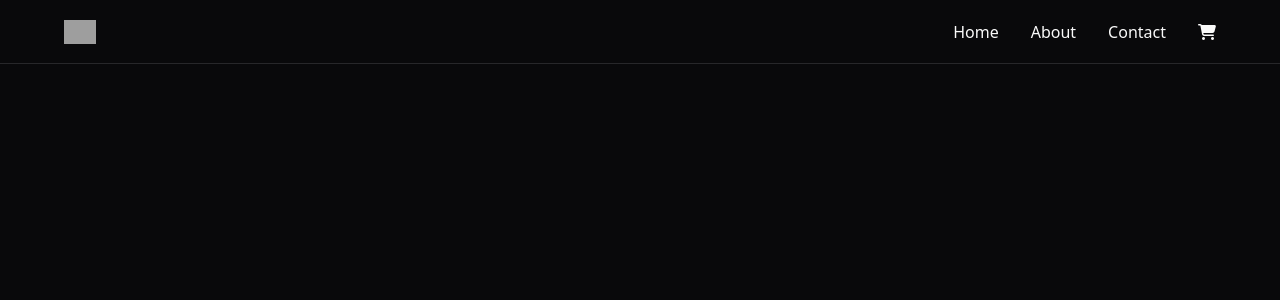
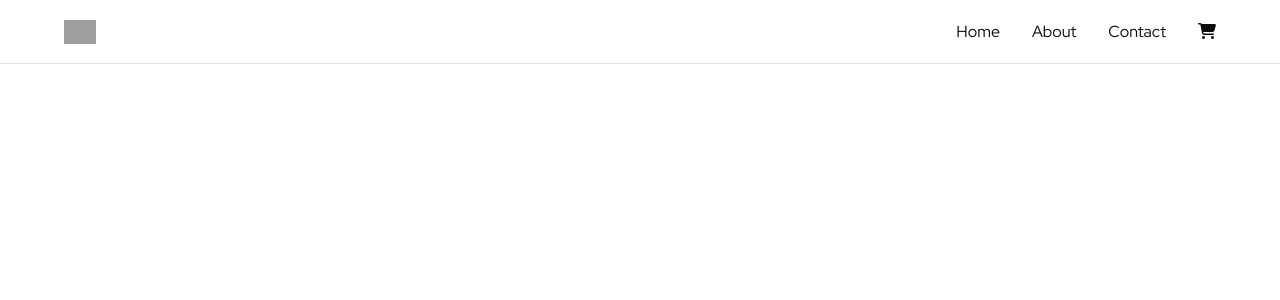
Before and after one commit to aridanpantoja/cs-market, an Angular app: page / in a window 1280 px wide. Shown: the top 300 px of the page. Built offline with nearby package versions, Linux system fonts and the light colour scheme; grey boxes are pictures that could not be loaded.

Commit message:
feat: add red hat display font

```diff
--- a/src/index.html
+++ b/src/index.html
@@ -1,11 +1,16 @@
 <!doctype html>
-<html lang="en" class="dark">
+<html lang="en">
 
 <head>
   <meta charset="utf-8">
   <title>CsMarket</title>
   <base href="/">
   <meta name="viewport" content="width=device-width, initial-scale=1">
+  <link rel="preconnect" href="https://fonts.googleapis.com">
+  <link rel="preconnect" href="https://fonts.gstatic.com" crossorigin>
+  <link
+    href="https://fonts.googleapis.com/css2?family=Inter:ital,opsz,wght@0,14..32,100..900;1,14..32,100..900&family=Red+Hat+Display:ital,wght@0,300..900;1,300..900&display=swap"
+    rel="stylesheet">
   <script src="https://kit.fontawesome.com/920b610717.js" crossorigin="anonymous"></script>
   <link rel="icon" type="image/x-icon" href="favicon.ico">
 </head>
--- a/src/styles.css
+++ b/src/styles.css
@@ -1,6 +1,8 @@
 @tailwind base;
 @tailwind components;
 @tailwind utilities;
+
+
 
 @layer base {
     :root {
@@ -90,3 +92,7 @@
     background-color: hsl(var(--primary));
     border-radius: 16px;
 }
+
+html, *, body {
+    font-family: "Red Hat Display";
+}
```
